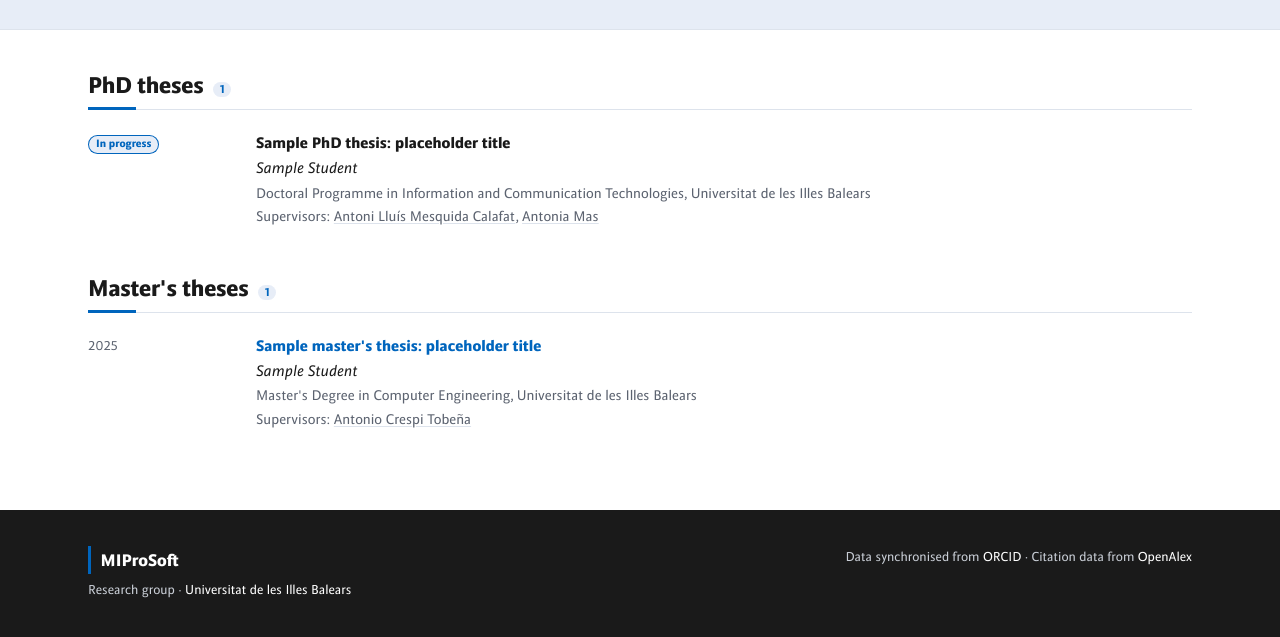
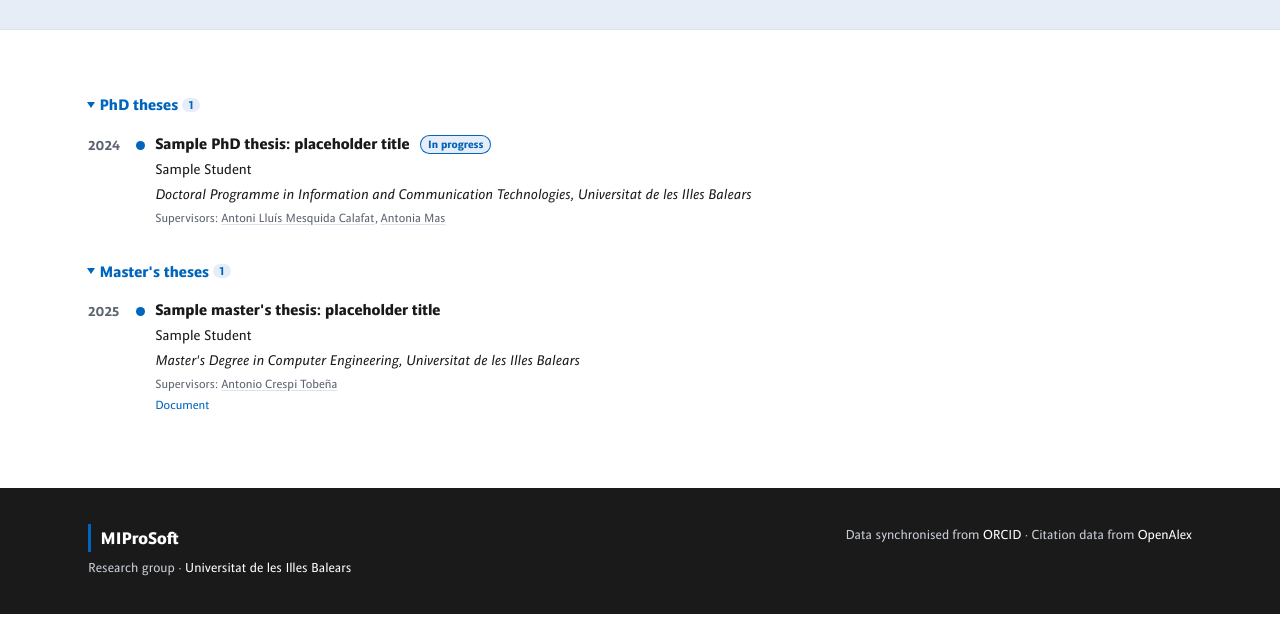
Before and after one commit to MIProSoft-Lab/miprosoft-site, an Astro site: page /en/research/theses in a window 1280 px wide. Shown: the part 216-853 px from the top of the page. After the commit the page ends 830 px from the top, so only its background shows below. Built offline with nearby package versions, Linux system fonts and the light colour scheme; Astro itself is replaced by a stand-in of ours.

Commit message:
feat: linked theses to the supervisor's profile

```diff
--- a/content/translations/ca.yaml
+++ b/content/translations/ca.yaml
@@ -86,6 +86,7 @@ sections:
   employment: Experiència professional
   education: Formació
   publications: Publicacions
+  theses: Tesis i treballs dirigits
   funding: Finançament
   distinctions: Premis i distincions
   talks: Ponències
--- a/content/translations/en.yaml
+++ b/content/translations/en.yaml
@@ -86,6 +86,7 @@ sections:
   employment: Employment
   education: Education
   publications: Publications
+  theses: Supervised theses
   funding: Funding
   distinctions: Awards & distinctions
   talks: Talks
--- a/content/translations/es.yaml
+++ b/content/translations/es.yaml
@@ -86,6 +86,7 @@ sections:
   employment: Experiencia profesional
   education: Formación
   publications: Publicaciones
+  theses: Tesis y trabajos dirigidos
   funding: Financiación
   distinctions: Premios y distinciones
   talks: Ponencias
--- a/public/admin/config.yml
+++ b/public/admin/config.yml
@@ -856,6 +856,11 @@ collections:
                 i18n: true
                 required: false
                 widget: string
+              - name: theses
+                label: Theses
+                i18n: true
+                required: false
+                widget: string
               - name: funding
                 label: Funding
                 i18n: true
--- a/site.config.yaml
+++ b/site.config.yaml
@@ -71,6 +71,7 @@ sections:
   - about
   - education
   - publications
+  - theses
   - funding
   - distinctions
   - talks
--- a/src/components/Thesis.astro
+++ /dev/null
@@ -1,34 +0,0 @@
----
-// One supervised thesis: year (or "in progress") on the left; title, student,
-// degree and institution, and supervisors on the right. `showType` adds the
-// kind of thesis (for lists that mix them, e.g. a member's profile); `self` is
-// the member whose profile this is, left out of the supervisors.
-import { defaultLang } from '../lib/data.js';
-import { strings, loc } from '../lib/i18n.js';
-
-const { thesis, lang, showType = false, self } = Astro.props;
-const t = strings(lang);
-const r = t.research;
-const L = (x) => loc(x, lang, defaultLang);
-const base = import.meta.env.BASE_URL.replace(/\/?$/, '/');
-const where = [L(thesis.degree), L(thesis.institution)].filter(Boolean).join(', ');
-const supervisors = thesis.supervisors.filter((p) => !self || p.id !== self);
----
-<div class="entry thesis">
-  <div class="when">
-    {thesis.ongoing ? <span class="status-badge">{r.inProgress}</span> : thesis.year}
-  </div>
-  <div class="what">
-    <div class="title">{thesis.url ? <a href={thesis.url}>{thesis.title}</a> : thesis.title}</div>
-    <div class="subtitle">{[thesis.student, showType && r.thesisTypes[thesis.type]].filter(Boolean).join(' — ')}</div>
-    {where && <div class="meta">{where}</div>}
-    {supervisors.length > 0 && (
-      <div class="meta">
-        {r.supervisors}:{' '}
-        {supervisors.map((p, i) => (
-          <>{p.member ? <a href={`${base}${lang}/team/${p.id}/`}>{p.name}</a> : p.name}{i < supervisors.length - 1 ? ', ' : ''}</>
-        ))}
-      </div>
-    )}
-  </div>
-</div>
--- /dev/null
+++ b/src/components/ThesisList.astro
@@ -0,0 +1,67 @@
+---
+// Supervised theses, laid out like the publications: one group per kind (PhD,
+// master's, bachelor's) that opens and closes, on a timeline by year.
+//   self: the member whose profile this is, left out of the supervisors
+//   idPrefix: keeps the groups' ids unique if a page has more than one list
+import { thesisTypes, defaultLang } from '../lib/data.js';
+import { strings, loc } from '../lib/i18n.js';
+
+const { theses, lang, self, idPrefix = 'theses' } = Astro.props;
+const t = strings(lang);
+const r = t.research;
+const L = (x) => loc(x, lang, defaultLang);
+const base = import.meta.env.BASE_URL.replace(/\/?$/, '/');
+const profileUrl = (id) => `${base}${lang}/team/${id}/`;
+
+const groups = thesisTypes
+  .map((type) => ({ type, items: theses.filter((x) => x.type === type) }))
+  .filter((g) => g.items.length);
+---
+<div class="publications theses">
+  {groups.map((g) => (
+    <div class="pub-group">
+      <h3>
+        <button type="button" class="group-toggle disclosure" aria-expanded="true" aria-controls={`${idPrefix}-${g.type}`}>
+          {r.thesisGroups[g.type]} <span class="count">{g.items.length}</span>
+        </button>
+      </h3>
+      <ol class="pubs" id={`${idPrefix}-${g.type}`}>
+        {g.items.map((x, i) => {
+          const where = [L(x.degree), L(x.institution)].filter(Boolean).join(', ');
+          const supervisors = x.supervisors.filter((p) => !self || p.id !== self);
+          return (
+            <li class="pub">
+              {/* Timeline: the year is shown once per run of theses from the same year. */}
+              <span class:list={['pub-year', { repeat: i > 0 && g.items[i - 1].year === x.year }]}><span class="year-label">{x.year ?? ''}</span></span>
+              <div class="pub-body">
+                <div class="pub-title">
+                  {x.url ? <a href={x.url}>{x.title}</a> : x.title}
+                  {x.ongoing && <span class="status-badge">{r.inProgress}</span>}
+                </div>
+                <div class="authors">{x.student}</div>
+                {where && <div class="pub-meta"><em class="venue">{where}</em></div>}
+                {supervisors.length > 0 && (
+                  <div class="pub-metrics">
+                    <span>
+                      {r.supervisors}:{' '}
+                      {supervisors.map((p, j) => (
+                        <>{p.member ? <a class="member" href={profileUrl(p.id)}>{p.name}</a> : p.name}{j < supervisors.length - 1 ? ', ' : ''}</>
+                      ))}
+                    </span>
+                  </div>
+                )}
+                {x.url && <div class="pub-links"><a href={x.url}>{r.document}</a></div>}
+              </div>
+            </li>
+          );
+        })}
+      </ol>
+    </div>
+  ))}
+</div>
+
+<script>
+  import { setupToggles } from '../scripts/disclosure.js';
+
+  setupToggles('.theses .group-toggle');
+</script>
--- a/src/pages/[lang]/research/theses/index.astro
+++ b/src/pages/[lang]/research/theses/index.astro
@@ -1,10 +1,10 @@
 ---
 // Theses supervised by members (content/theses/*.yaml): PhD, master's and
-// bachelor's, each kind in its own group, ongoing first, then newest first.
+// bachelor's, each kind in its own group, newest first.
 import Base from '../../../../layouts/Base.astro';
 import PageHead from '../../../../components/PageHead.astro';
-import Thesis from '../../../../components/Thesis.astro';
-import { theses, thesisTypes, group, languages, defaultLang } from '../../../../lib/data.js';
+import ThesisList from '../../../../components/ThesisList.astro';
+import { theses, group, languages, defaultLang } from '../../../../lib/data.js';
 import { strings, loc } from '../../../../lib/i18n.js';
 
 export function getStaticPaths() {
@@ -16,19 +16,11 @@ const t = strings(lang);
 const r = t.research;
 const base = import.meta.env.BASE_URL.replace(/\/?$/, '/');
 const name = loc(group.name, lang, defaultLang);
-const groups = thesisTypes
-  .map((type) => ({ type, items: theses.filter((x) => x.type === type) }))
-  .filter((g) => g.items.length);
 ---
 <Base lang={lang} nav="research" subnav="theses" path="research/theses/" title={`${r.theses} — ${name}`} lastModified={null}>
   <PageHead slot="hero" title={t.research.theses} crumbs={[{ label: t.nav.home, href: `${base}${lang}/` }, { label: t.nav.research }]} />
 
-  {groups.length
-    ? groups.map((g) => (
-      <section class="section" aria-labelledby={`theses-${g.type}`}>
-        <h2 id={`theses-${g.type}`}>{r.thesisGroups[g.type]} <span class="count">{g.items.length}</span></h2>
-        {g.items.map((thesis) => <Thesis thesis={thesis} lang={lang} />)}
-      </section>
-    ))
+  {theses.length
+    ? <ThesisList theses={theses} lang={lang} />
     : <p class="empty">{r.thesesEmpty}</p>}
 </Base>
--- a/src/scripts/disclosure.js
+++ b/src/scripts/disclosure.js
@@ -75,8 +75,12 @@ function followScroll(body, animation, start, endY) {
   requestAnimationFrame(step);
 }
 
+// Safe to call more than once for the same toggles (e.g. from two components
+// on one page): each toggle is set up only once.
 export function setupToggles(selector) {
   for (const toggle of document.querySelectorAll(selector)) {
+    if (toggle.dataset.toggle) continue;
+    toggle.dataset.toggle = 'ready';
     toggle.addEventListener('click', () => setExpanded(toggle, toggle.getAttribute('aria-expanded') !== 'true'));
   }
 }
--- a/src/styles/site.css
+++ b/src/styles/site.css
@@ -539,8 +539,10 @@ h2 .count, h3 .count {
   background: var(--tint); color: var(--accent); box-shadow: inset 0 0 0 1px var(--accent);
   font: 700 0.7rem/1.6 var(--sans); white-space: nowrap;
 }
-.thesis .meta a { color: inherit; text-decoration: underline; text-decoration-color: var(--rule); text-underline-offset: 0.15em; }
-.thesis .meta a:hover { color: var(--accent); text-decoration-color: currentColor; }
+.pub-title .status-badge { margin-left: 0.4rem; vertical-align: 0.1em; font-weight: 700; }
+.theses .authors { color: var(--fg); }
+.theses .pub-metrics a.member { color: inherit; text-decoration: underline; text-decoration-color: var(--rule); text-underline-offset: 0.15em; }
+.theses .pub-metrics a.member:hover { color: var(--accent); text-decoration-color: currentColor; }
 
 /* ---------- Footer ---------- */
 
```
Also changed, not shown: src/pages/[lang]/team/[id]/index.astro (+6 -9 lines), README.md, src/lib/data.js.
